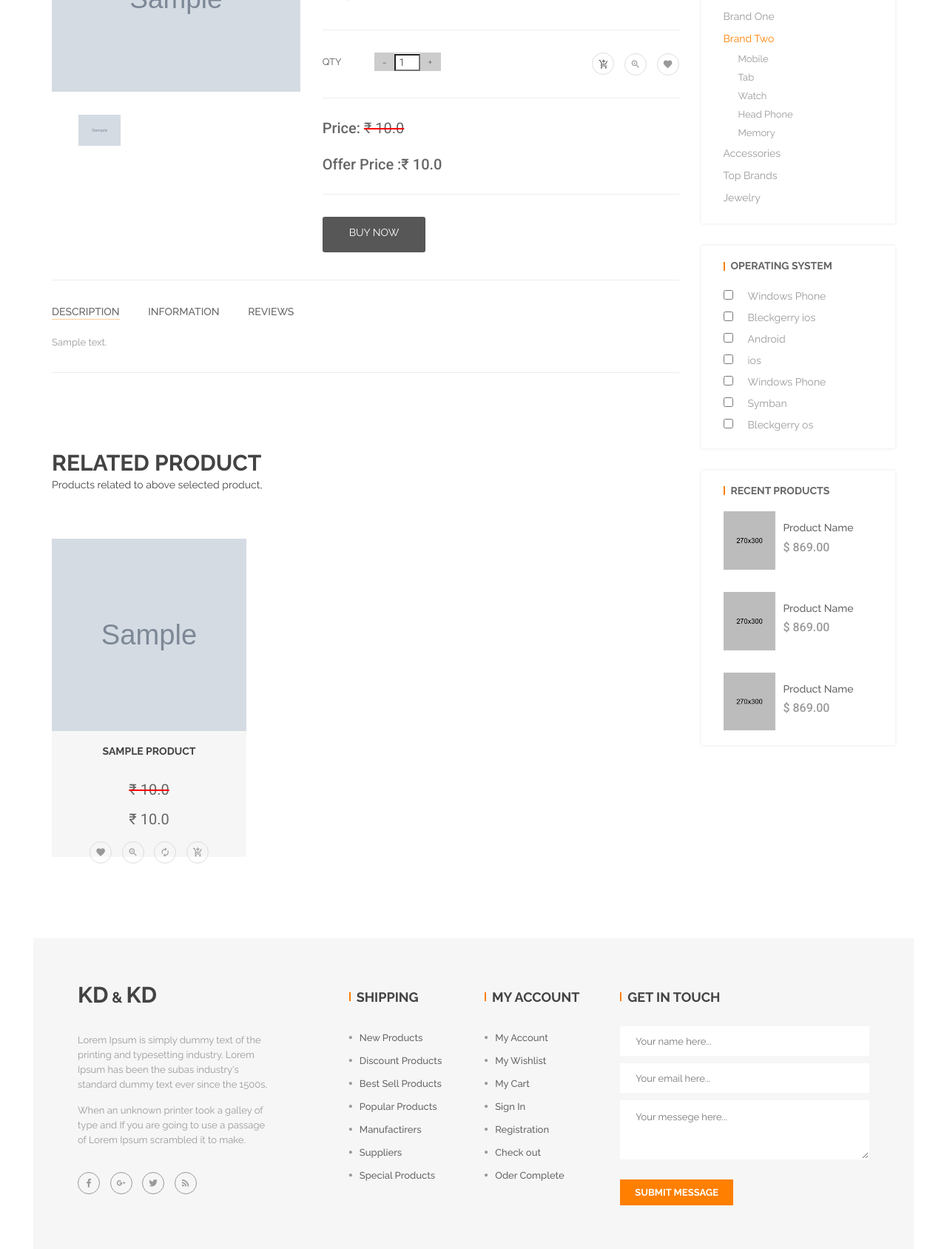
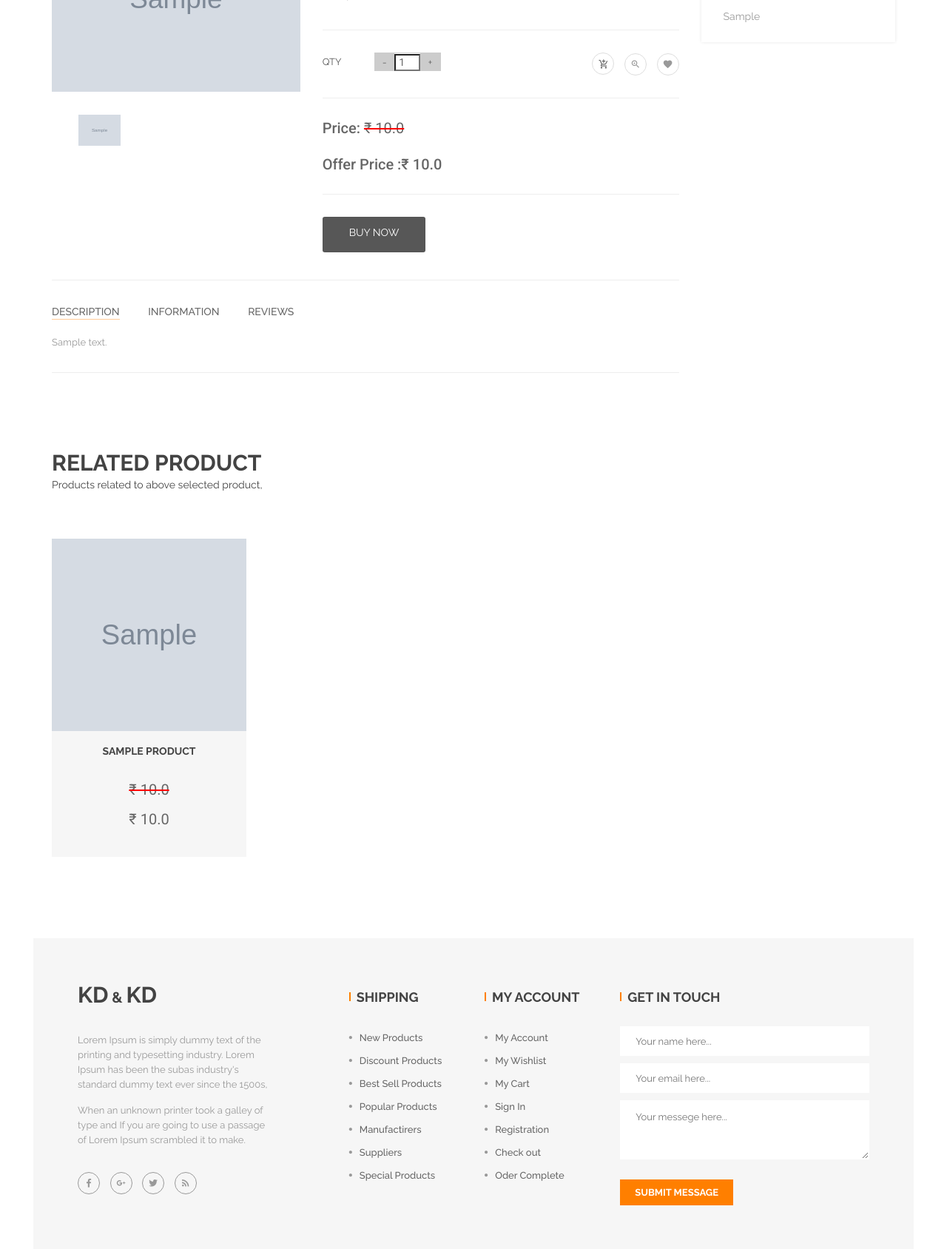
Before and after one commit to bilal-muhammed/Project_E-Commerce, a Django app: page /Products/showproducts/1 in a window 1280 px wide. Shown: the part 300-1988 px from the top of the page at 74% size. Run offline with Django 4.2, Linux system fonts and the light colour scheme; tables that the repository leaves empty hold one stand-in row (values such as "Sample post"); grey boxes marked "Sample" are stand-in pictures; some libraries are stand-ins or nearby versions.

Commit message:
latest template new  updates

```diff
--- a/templates/realshop/showproduct.html
+++ b/templates/realshop/showproduct.html
@@ -447,14 +447,12 @@
                                                 <!-- single comments -->
                                                 <div class="media mt-30">
                                                     <div class="media-left">
-                                                        <a href="#"><img class="media-object" src="img/author/1.jpg"
-                                                                alt="#"></a>
+
                                                     </div>
                                                     <div class="media-body">
                                                         <div class="clearfix">
                                                             <div class="name-commenter pull-left">
-                                                                <h6 class="media-heading"><a href="#">{{ user.username
-                                                                        }}</a></h6>
+                                                                <h6 class="media-heading"><a href="#">{{ user.username }}</a></h6>
                                                                 <p class="mb-10">You can Share Your Experince here</p>
                                                             </div>
                                                             <form action="{% url 'comment' showproduct.id %}"
@@ -492,8 +490,7 @@
                                                 <div class="media-body">
                                                     <div class="clearfix">
                                                         <div class="name-commenter pull-left">
-                                                            <h6 class="media-heading"><a href="#">{{ r.user.username
-                                                                    }}</a></h6>
+                                        <h6 class="media-heading"><a href="#">{{ r.user.username }}</a></h6>
                                                             <p class="mb-10">{{ r.date_at }}</p>
                                                         </div>
 
@@ -575,7 +572,7 @@
                                         <br>
 
                                         {% endif %}
-                                        <ul class="action-button">
+                                        <!-- <ul class="action-button">
                                             <li>
                                                 <a href="#" title="Wishlist"><i class="zmdi zmdi-favorite"></i></a>
                                             </li>
@@ -590,7 +587,7 @@
                                                 <a href="#" title="Add to cart"><i
                                                         class="zmdi zmdi-shopping-cart-plus"></i></a>
                                             </li>
-                                        </ul>
+                                        </ul> -->
                                     </div>
                                 </div>
                             </div>
@@ -614,54 +611,18 @@
                     <h6 class="widget-title border-left mb-20">Categories</h6>
                     <div id="cat-treeview" class="product-cat">
                         <ul>
-                            <li class="closed"><a href="#">Brand One</a>
-                                <ul>
-                                    <li><a href="#">Mobile</a></li>
-                                    <li><a href="#">Tab</a></li>
-                                    <li><a href="#">Watch</a></li>
-                                    <li><a href="#">Head Phone</a></li>
-                                    <li><a href="#">Memory</a></li>
-                                </ul>
+                            {% for b in cate %}
+
+                            <li class="closed"><a href="{% url 'categoried_by' b.id %}">{{ b.Categories }}</a>
+
                             </li>
-                            <li class="open"><a href="#">Brand Two</a>
-                                <ul>
-                                    <li><a href="#">Mobile</a></li>
-                                    <li><a href="#">Tab</a></li>
-                                    <li><a href="#">Watch</a></li>
-                                    <li><a href="#">Head Phone</a></li>
-                                    <li><a href="#">Memory</a></li>
-                                </ul>
-                            </li>
-                            <li class="closed"><a href="#">Accessories</a>
-                                <ul>
-                                    <li><a href="#">Footwear</a></li>
-                                    <li><a href="#">Sunglasses</a></li>
-                                    <li><a href="#">Watches</a></li>
-                                    <li><a href="#">Utilities</a></li>
-                                </ul>
-                            </li>
-                            <li class="closed"><a href="#">Top Brands</a>
-                                <ul>
-                                    <li><a href="#">Mobile</a></li>
-                                    <li><a href="#">Tab</a></li>
-                                    <li><a href="#">Watch</a></li>
-                                    <li><a href="#">Head Phone</a></li>
-                                    <li><a href="#">Memory</a></li>
-                                </ul>
-                            </li>
-                            <li class="closed"><a href="#">Jewelry</a>
-                                <ul>
-                                    <li><a href="#">Footwear</a></li>
-                                    <li><a href="#">Sunglasses</a></li>
-                                    <li><a href="#">Watches</a></li>
-                                    <li><a href="#">Utilities</a></li>
-                                </ul>
-                            </li>
+                            {% endfor %}
+
                         </ul>
                     </div>
                 </aside>
                 <!-- operating-system -->
-                <aside class="widget operating-system box-shadow mb-30">
+                <!-- <aside class="widget operating-system box-shadow mb-30">
                     <h6 class="widget-title border-left mb-20">operating system</h6>
                     <form action="action_page.php">
                         <label><input type="checkbox" name="operating-1" value="phone-1">Windows
@@ -676,12 +637,12 @@
                         <label class="mb-0"><input type="checkbox" name="operating-1" value="phone-1">Bleckgerry
                             os</label><br>
                     </form>
-                </aside>
+                </aside> -->
                 <!-- widget-product -->
-                <aside class="widget widget-product box-shadow">
-                    <h6 class="widget-title border-left mb-20">recent products</h6>
+                <!-- <aside class="widget widget-product box-shadow">
+                    <h6 class="widget-title border-left mb-20">recent products</h6> -->
                     <!-- product-item start -->
-                    <div class="product-item">
+                    <!-- <div class="product-item">
                         <div class="product-img">
                             <a href="single-product.html">
                                 <img src="img/product/4.jpg" alt="" />
@@ -693,10 +654,10 @@
                             </h6>
                             <h3 class="pro-price">$ 869.00</h3>
                         </div>
-                    </div>
+                    </div> -->
                     <!-- product-item end -->
                     <!-- product-item start -->
-                    <div class="product-item">
+                    <!-- <div class="product-item">
                         <div class="product-img">
                             <a href="single-product.html">
                                 <img src="img/product/8.jpg" alt="" />
@@ -708,10 +669,10 @@
                             </h6>
                             <h3 class="pro-price">$ 869.00</h3>
                         </div>
-                    </div>
+                    </div> -->
                     <!-- product-item end -->
                     <!-- product-item start -->
-                    <div class="product-item">
+                    <!-- <div class="product-item">
                         <div class="product-img">
                             <a href="single-product.html">
                                 <img src="img/product/12.jpg" alt="" />
@@ -723,7 +684,7 @@
                             </h6>
                             <h3 class="pro-price">$ 869.00</h3>
                         </div>
-                    </div>
+                    </div> -->
                     <!-- product-item end -->
                 </aside>
             </div>
```
Also changed, not shown: templates/realshop/offeredproduct.html (+5 -6 lines).
